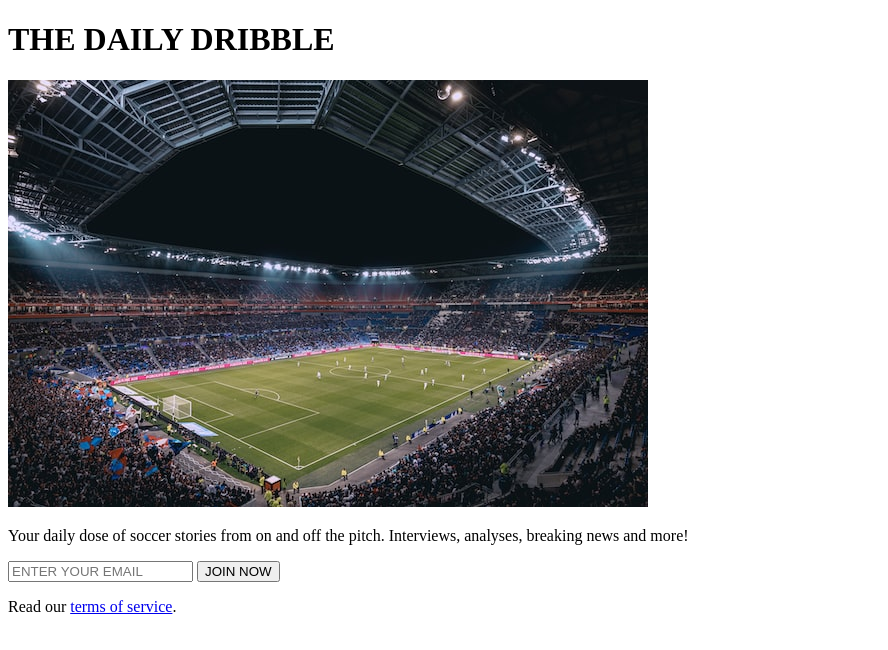
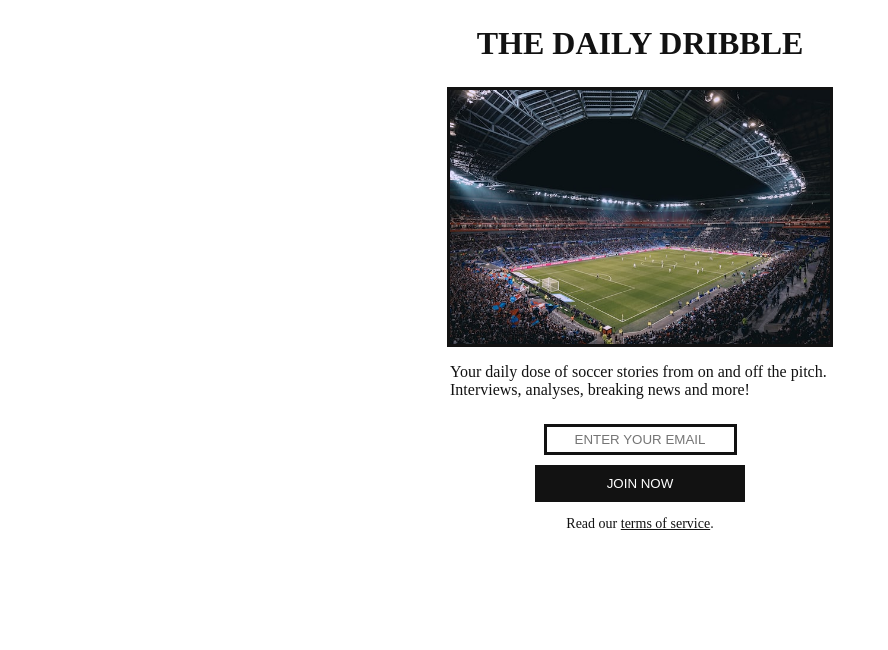
Before and after one commit to neginashkan/The-Daily-Dribble-Newsletter, a plain HTML site: page index.html in a window 1280 px wide. Shown: the whole page, without its empty margins (0-888 px from the left). Drawn offline with Linux system fonts and the light colour scheme.

Commit message:
create the CSS of the website and fix some bugs

```diff
--- a/CSS/styles.css
+++ b/CSS/styles.css
@@ -0,0 +1,55 @@
+:root {
+  --theme-color: #121212;
+}
+main {
+  text-align: center;
+}
+h1 {
+  font-size: 32px;
+  font-weight: 700;
+  line-height: normal;
+  margin: 25px 0px 25px 0;
+}
+img {
+  width: 380px;
+  border: 3px solid var(--theme-color);
+  margin-bottom: 12px;
+}
+
+p,
+input,
+button {
+  margin: 0 auto;
+  display: block;
+}
+input,
+button {
+  border: 3px solid var(--theme-color);
+}
+p {
+  text-align: left;
+  width: 380px;
+  margin-bottom: 25px;
+}
+
+input {
+  padding: 5px;
+  margin-top: 25px;
+  text-align: inherit;
+  margin-bottom: 10px;
+}
+button {
+  background-color: var(--theme-color);
+  color: white;
+  padding: 8px;
+  width: 210px;
+  margin-bottom: 14px;
+}
+p.footer {
+  text-align: inherit;
+  font-size: 14px;
+}
+p a,
+p , h1{
+  color: var(--theme-color);
+}
--- a/index.html
+++ b/index.html
@@ -7,11 +7,13 @@
     <title>The Daily Dribble Newsletter</title>
 </head>
 <body>
-    <h1>THE DAILY DRIBBLE</h1>
-    <img src="/images/stadium.jpg" alt="a picture of stadium full of people">
-    <p>Your daily dose of soccer stories from on and off the pitch. Interviews, analyses, breaking news and more!</p>
-    <input type="text" name="" id="" placeholder="ENTER YOUR EMAIL">
-    <button>JOIN NOW</button>
-    <p>Read our <a href="index.html" target="_blank" rel="noopener noreferrer">terms of service</a>.</p>
+    <main>
+        <h1>THE DAILY DRIBBLE</h1>
+        <img src="/images/stadium.jpg" alt="a picture of stadium full of people">
+        <p>Your daily dose of soccer stories from on and off the pitch. Interviews, analyses, breaking news and more!</p>
+        <input type="text" placeholder="ENTER YOUR EMAIL">
+        <button>JOIN NOW</button>
+        <p class="footer">Read our <a href="index.html" target="_blank" rel="noopener noreferrer">terms of service</a>.</p>
+    </main>
 </body>
 </html>
```
